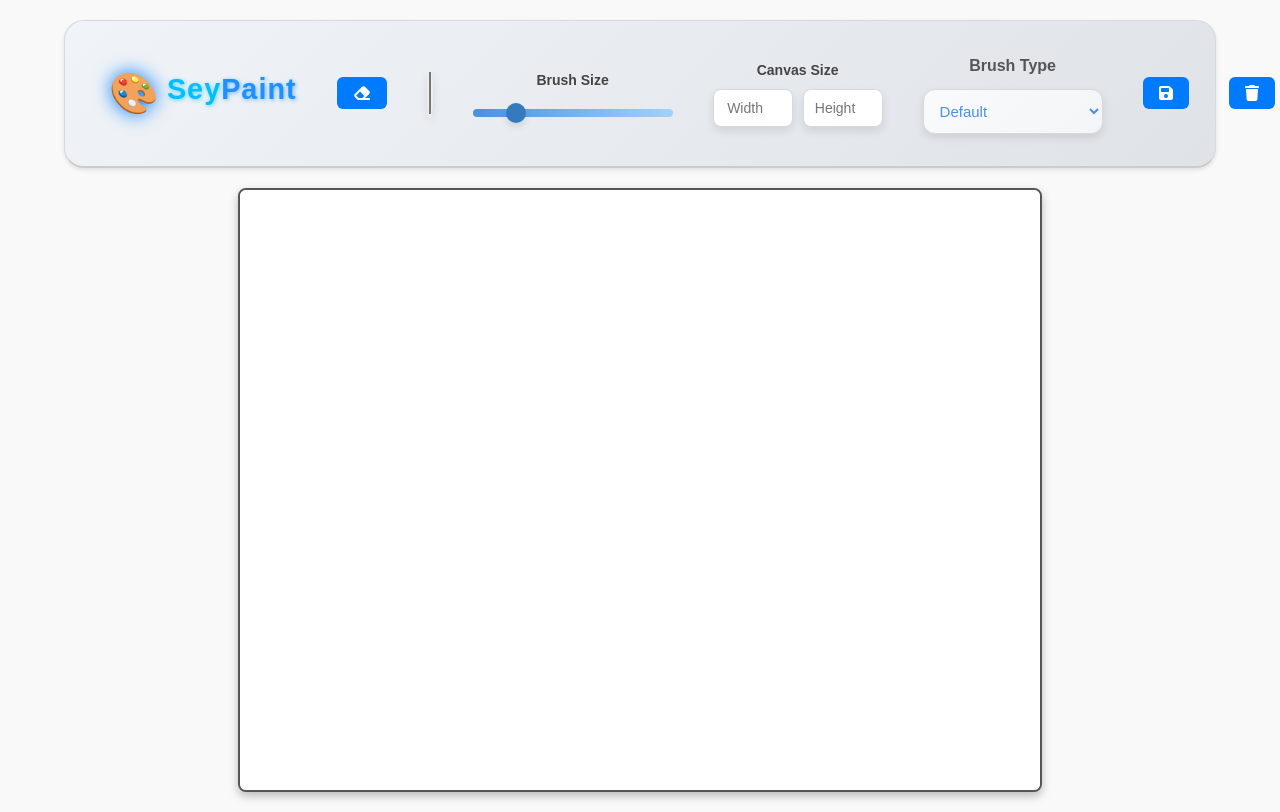
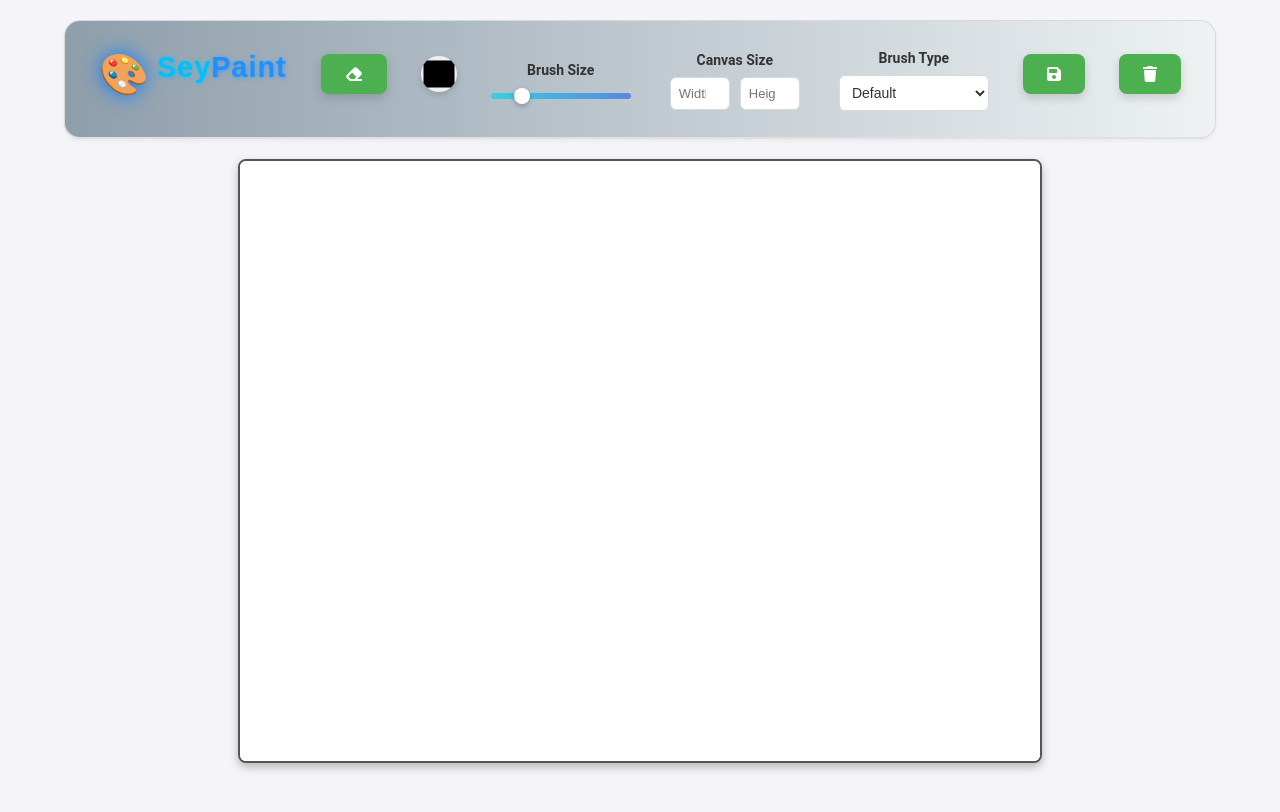
Before and after one commit to omarseyam1729/SeyPaints, a React (Create React App) app: page / in a window 1280 px wide. Built offline with nearby package versions, Linux system fonts and the light colour scheme.

Commit message:
fixed css

```diff
--- a/src/styles/Toolbar.css
+++ b/src/styles/Toolbar.css
@@ -1,353 +1,315 @@
-/* --- Toolbar Container --- */
+/*
+  ===========================
+    GLOBAL RESETS / UTILS
+  ===========================
+*/
+
+/*
+  A simple reset for box-sizing so padding & border are included in width/height calculations
+*/
+*,
+*::before,
+*::after {
+  box-sizing: border-box;
+}
+
+/* Remove default margins/padding on body for a clean slate */
+body {
+  margin: 0;
+  padding: 0;
+  font-family: -apple-system, BlinkMacSystemFont, "Segoe UI", Roboto, Oxygen, Ubuntu, Cantarell,
+    "Open Sans", "Helvetica Neue", sans-serif;
+  background: #fafafa;
+}
+
+/*
+  ===========================
+         TOOLBAR
+  ===========================
+*/
+
 .toolbar {
-  display: -webkit-box;
-  display: -moz-box;
-  display: -ms-flexbox;
-  display: -webkit-flex;
+  /* Use modern Flexbox with wrapping for responsiveness */
   display: flex;
-  -webkit-box-pack: center;
-  -moz-box-pack: center;
-  -ms-flex-pack: center;
-  -webkit-justify-content: center;
+  flex-wrap: wrap;
   justify-content: center;
-  -webkit-box-align: center;
-  -moz-box-align: center;
-  -ms-flex-align: center;
-  -webkit-align-items: center;
   align-items: center;
-  /* Instead of gap: 40px; we use margin on children */
+
   margin: 20px auto;
-  padding: 20px;
+  padding: 15px 20px;
   max-width: 90%;
   border: 1px solid #d6d9de;
-  border-radius: 20px;
-  -webkit-box-shadow: 0 10px 20px rgba(0,0,0,0.15);
-  -moz-box-shadow: 0 10px 20px rgba(0,0,0,0.15);
-  box-shadow: 0 10px 20px rgba(0,0,0,0.15);
-  /* Fallback background color */
-  background: #f0f4f8;
-  /* Old gradients could be used if you need IE9 or older Safari/Android */
-  background: -webkit-linear-gradient(135deg, #f0f4f8, #dfe3e8);
-  background: -moz-linear-gradient(135deg, #f0f4f8, #dfe3e8);
-  background: linear-gradient(135deg, #f0f4f8, #dfe3e8);
+  border-radius: 16px;
+
+  /* Eye-catching gradient background with fallback */
+  background: #8e9eab; /* fallback for old browsers */
+  background: linear-gradient(to right, #8e9eab, #eef2f3);
+
+  box-shadow: 0 10px 30px rgba(0, 0, 0, 0.15);
+  transition: all 0.3s ease;
 }
 
+/* Simulating 'gap' with margins on children (for better older-browser support) */
 .toolbar > * {
-  margin: 0 20px;  /* replicate the 'gap: 40px;' effect (20px on each side) */
+  margin: 0 10px 10px 10px; /* give bottom margin for wrapping too */
 }
 
-/* --- Buttons --- */
-button {
-  display: -webkit-inline-box;
-  display: -moz-inline-box;
-  display: -ms-inline-flexbox;
-  display: -webkit-inline-flex;
-  display: inline-flex;
-  -webkit-box-align: center;
-  -moz-box-align: center;
-  -ms-flex-align: center;
-  -webkit-align-items: center;
-  align-items: center;
-  -webkit-box-pack: center;
-  -moz-box-pack: center;
-  -ms-flex-pack: center;
-  -webkit-justify-content: center;
-  justify-content: center;
-  padding: 12px 18px;
-  color: #fff;
-  font-size: 16px;
-  font-weight: bold;
-  border: none;
-  border-radius: 12px;
-  cursor: pointer;
-  /* Fallback background color */
-  background: #4a90e2;
-  /* Gradient backgrounds with fallbacks */
-  background: -webkit-linear-gradient(135deg, #4a90e2, #357abd);
-  background: -moz-linear-gradient(135deg, #4a90e2, #357abd);
-  background: linear-gradient(135deg, #4a90e2, #357abd);
-  /* Transitions with vendor prefixes */
-  -webkit-transition: -webkit-transform 0.3s ease, -webkit-box-shadow 0.3s ease, background 0.3s ease;
-  -moz-transition: -moz-transform 0.3s ease, -moz-box-shadow 0.3s ease, background 0.3s ease;
-  transition: transform 0.3s ease, box-shadow 0.3s ease, background 0.3s ease;
+/*
+  RESPONSIVE: For narrower screens, reduce padding, margin, and radius
+*/
+@media (max-width: 600px) {
+  .toolbar {
+    margin: 10px auto;
+    padding: 10px;
+    border-radius: 10px;
+  }
+  .toolbar > * {
+    margin: 5px;
+  }
 }
 
+/*
+  ===========================
+          BUTTONS
+  ===========================
+*/
+
+button {
+  display: inline-flex;
+  align-items: center;
+  justify-content: center;
+
+  /* Slightly bigger padding and font for a pleasing CTA look */
+  padding: 12px 20px;
+  font-size: 15px;
+  font-weight: 600;
+  color: #fff;
+  border: none;
+  border-radius: 8px;
+  cursor: pointer;
+
+  /* Vibrant gradient to stand out on the toolbar */
+  background: #36d1dc; /* fallback */
+  background: linear-gradient(to right, #36d1dc, #5b86e5);
+
+  transition: all 0.3s ease;
+  box-shadow: 0 4px 10px rgba(0, 0, 0, 0.15);
+}
+
+/* Hover/active states for additional interactivity */
 button:hover {
-  /* Slightly darker gradient */
-  background: -webkit-linear-gradient(135deg, #3b78b1, #2f5c89);
-  background: -moz-linear-gradient(135deg, #3b78b1, #2f5c89);
-  background: linear-gradient(135deg, #3b78b1, #2f5c89);
-  -webkit-box-shadow: 0 6px 12px rgba(0,0,0,0.2);
-  -moz-box-shadow: 0 6px 12px rgba(0,0,0,0.2);
-  box-shadow: 0 6px 12px rgba(0,0,0,0.2);
-  -webkit-transform: scale(1.1);
-  -moz-transform: scale(1.1);
-  transform: scale(1.1);
+  transform: translateY(-2px);
+  box-shadow: 0 8px 16px rgba(0, 0, 0, 0.2);
 }
 
 button:active {
-  background: -webkit-linear-gradient(135deg, #2f5c89, #244d6d);
-  background: -moz-linear-gradient(135deg, #2f5c89, #244d6d);
-  background: linear-gradient(135deg, #2f5c89, #244d6d);
-  -webkit-transform: scale(1);
-  -moz-transform: scale(1);
-  transform: scale(1);
+  transform: translateY(0);
+  box-shadow: 0 4px 10px rgba(0, 0, 0, 0.15);
 }
 
-/* --- Color Picker --- */
+/*
+  ===========================
+        COLOR PICKER
+  ===========================
+*/
+
+/*
+  Ensure the color input remains visible (inline-block) and retains its circular shape.
+*/
 input[type="color"] {
-  width: 50px;
-  height: 50px;
+  display: inline-block;
+  width: 36px;
+  height: 36px;
   border: none;
   border-radius: 50%;
   cursor: pointer;
-  -webkit-box-shadow: 0 4px 8px rgba(0,0,0,0.1);
-  -moz-box-shadow: 0 4px 8px rgba(0,0,0,0.1);
-  box-shadow: 0 4px 8px rgba(0,0,0,0.1);
-  -webkit-transition: -webkit-transform 0.3s ease, -webkit-box-shadow 0.3s ease;
-  -moz-transition: -moz-transform 0.3s ease, -moz-box-shadow 0.3s ease;
+
+  box-shadow: 0 3px 6px rgba(0, 0, 0, 0.15);
   transition: transform 0.3s ease, box-shadow 0.3s ease;
 }
 
 input[type="color"]:hover {
-  -webkit-transform: scale(1.2);
-  -moz-transform: scale(1.2);
-  transform: scale(1.2);
-  -webkit-box-shadow: 0 6px 12px rgba(0,0,0,0.2);
-  -moz-box-shadow: 0 6px 12px rgba(0,0,0,0.2);
-  box-shadow: 0 6px 12px rgba(0,0,0,0.2);
+  transform: scale(1.1);
+  box-shadow: 0 5px 10px rgba(0, 0, 0, 0.25);
 }
 
-/* --- Range Slider --- */
+/*
+  ===========================
+      RANGE SLIDER
+  ===========================
+*/
+
 input[type="range"] {
-  width: 200px;
-  height: 8px;
-  margin-top: 10px;
-  border-radius: 10px;
-  background: #4a90e2; /* fallback */
-  background: -webkit-linear-gradient(left, #4a90e2, #a4d1f9);
-  background: -moz-linear-gradient(left, #4a90e2, #a4d1f9);
-  background: linear-gradient(to right, #4a90e2, #a4d1f9);
+  width: 140px;
+  height: 6px;
+  margin-top: 6px;
+  border-radius: 6px;
   outline: none;
-  /* appearance resets for older browsers */
-  -webkit-appearance: none;
-  -moz-appearance: none;
+
+  /* Fallback + gradient */
+  background: #5b86e5;
+  background: linear-gradient(to right, #36d1dc, #5b86e5);
+
+  -webkit-appearance: none; /* Remove default styling in WebKit */
   appearance: none;
-  -webkit-transition: box-shadow 0.3s ease;
-  -moz-transition: box-shadow 0.3s ease;
   transition: box-shadow 0.3s ease;
 }
 
+/* Chrome / Safari / Edge Thumb */
 input[type="range"]::-webkit-slider-thumb {
-  -webkit-appearance: none; /* Safari/Chrome */
+  -webkit-appearance: none;
   appearance: none;
-  width: 20px;
-  height: 20px;
+  width: 16px;
+  height: 16px;
   border-radius: 50%;
-  background: #357abd;
+  background: #ffffff;
   cursor: pointer;
-  -webkit-box-shadow: 0 4px 6px rgba(0,0,0,0.1);
-  -moz-box-shadow: 0 4px 6px rgba(0,0,0,0.1);
-  box-shadow: 0 4px 6px rgba(0,0,0,0.1);
-  -webkit-transition: -webkit-transform 0.3s ease, -webkit-box-shadow 0.3s ease;
-  -moz-transition: -moz-transform 0.3s ease, -moz-box-shadow 0.3s ease;
+  box-shadow: 0 2px 5px rgba(0, 0, 0, 0.25);
   transition: transform 0.3s ease, box-shadow 0.3s ease;
 }
 
 input[type="range"]::-webkit-slider-thumb:hover {
-  -webkit-transform: scale(1.2);
-  -moz-transform: scale(1.2);
-  transform: scale(1.2);
-  -webkit-box-shadow: 0 6px 10px rgba(0,0,0,0.2);
-  -moz-box-shadow: 0 6px 10px rgba(0,0,0,0.2);
-  box-shadow: 0 6px 10px rgba(0,0,0,0.2);
+  transform: scale(1.15);
+  box-shadow: 0 4px 8px rgba(0, 0, 0, 0.3);
 }
 
-/* For Firefox sliders: */
+/* Firefox Thumb */
 input[type="range"]::-moz-range-thumb {
-  width: 20px;
-  height: 20px;
+  width: 16px;
+  height: 16px;
   border-radius: 50%;
-  background: #357abd;
+  background: #ffffff;
   cursor: pointer;
   border: none;
-  -webkit-box-shadow: 0 4px 6px rgba(0,0,0,0.1);
-  box-shadow: 0 4px 6px rgba(0,0,0,0.1);
+  box-shadow: 0 2px 5px rgba(0, 0, 0, 0.25);
   transition: transform 0.3s ease, box-shadow 0.3s ease;
 }
+
 input[type="range"]::-moz-range-thumb:hover {
-  transform: scale(1.2);
-  box-shadow: 0 6px 10px rgba(0,0,0,0.2);
+  transform: scale(1.15);
+  box-shadow: 0 4px 8px rgba(0, 0, 0, 0.3);
 }
 
-/* --- Brush Size Container --- */
+/*
+  ===========================
+    SHARED CONTAINER STYLES
+  ===========================
+*/
+
 .brush-size-container,
 .canvas-size-container,
 .brush-type-container {
-  display: -webkit-box;
-  display: -moz-box;
-  display: -ms-flexbox;
-  display: -webkit-flex;
   display: flex;
-  -webkit-box-orient: vertical;
-  -moz-box-orient: vertical;
-  -ms-flex-direction: column;
-  -webkit-flex-direction: column;
   flex-direction: column;
-  -webkit-box-align: center;
-  -moz-box-align: center;
-  -ms-flex-align: center;
-  -webkit-align-items: center;
   align-items: center;
-  -webkit-box-pack: center;
-  -moz-box-pack: center;
-  -ms-flex-pack: center;
-  -webkit-justify-content: center;
   justify-content: center;
-  margin: 20px;
+  margin: 10px;
+  text-align: center;
 }
 
+/* Labels: slightly larger, bold, good contrast */
 .brush-size-container label,
 .canvas-size-container label,
 .brush-type-container label {
   font-size: 14px;
-  font-weight: bold;
-  color: #444;
-  margin-bottom: 8px;
+  font-weight: 600;
+  color: #333;
+  margin-bottom: 6px;
 }
 
-/* --- Canvas Size Container --- */
-.canvas-size-container {
-  margin-left: 20px;
-  margin-right: 20px;
+/*
+  ===========================
+    CANVAS SIZE CONTAINER
+  ===========================
+*/
+
+.canvas-size-container .canvas-size-inputs {
+  display: flex;
+  align-items: center;
 }
 
-.canvas-size-container .canvas-size-inputs {
-  display: -webkit-box;
-  display: -moz-box;
-  display: -ms-flexbox;
-  display: -webkit-flex;
-  display: flex;
-  -webkit-box-align: center;
-  -moz-box-align: center;
-  -ms-flex-align: center;
-  -webkit-align-items: center;
-  align-items: center;
-  gap: 10px; /* Gap might not be supported in older browsers, optionally replace with margin if needed */
+/* "gap" with margin for older browsers */
+.canvas-size-container .canvas-size-inputs input[type="number"] {
+  width: 60px;
+  padding: 8px;
+  font-size: 13px;
+  text-align: center;
+  border: 1px solid #d6d9de;
+  border-radius: 6px;
+  outline: none;
+  margin: 0 5px;
+  transition: transform 0.2s ease, box-shadow 0.2s ease;
 }
 
-.canvas-size-container input[type="number"] {
-  width: 80px;
-  padding: 10px;
-  font-size: 14px;
-  text-align: center;
-  border: 1px solid #d6d9de;
-  border-radius: 8px;
-  outline: none;
-  -webkit-box-shadow: 0 4px 8px rgba(0,0,0,0.1);
-  -moz-box-shadow: 0 4px 8px rgba(0,0,0,0.1);
-  box-shadow: 0 4px 8px rgba(0,0,0,0.1);
-  -webkit-transition: -webkit-transform 0.3s ease, -webkit-box-shadow 0.3s ease;
-  -moz-transition: -moz-transform 0.3s ease, -moz-box-shadow 0.3s ease;
-  transition: transform 0.3s ease, box-shadow 0.3s ease;
+.canvas-size-container .canvas-size-inputs input[type="number"]:focus {
+  box-shadow: 0 0 6px rgba(54, 209, 220, 0.5);
 }
 
-.canvas-size-container input[type="number"]:hover {
-  -webkit-transform: scale(1.1);
-  -moz-transform: scale(1.1);
-  transform: scale(1.1);
-  -webkit-box-shadow: 0 6px 12px rgba(0,0,0,0.2);
-  -moz-box-shadow: 0 6px 12px rgba(0,0,0,0.2);
-  box-shadow: 0 6px 12px rgba(0,0,0,0.2);
-}
-
-/* --- Brush Type Container --- */
-.brush-type-container label {
-  font-size: 16px;
-  color: #555;
-  margin-bottom: 10px;
-}
+/*
+  ===========================
+       BRUSH TYPE SELECT
+  ===========================
+*/
 
 #brush-type {
-  width: 180px;
-  padding: 12px;
-  font-size: 15px;
-  color: #4a90e2;
+  width: 150px;
+  padding: 8px;
+  font-size: 14px;
+  color: #333;
+  background: #fff;
   border: 1px solid #d6d9de;
-  border-radius: 12px;
+  border-radius: 6px;
   cursor: pointer;
-  /* Fallback background */
-  background: #f9fafc;
-  background: -webkit-linear-gradient(135deg, #f9fafc, #f4f5f7);
-  background: -moz-linear-gradient(135deg, #f9fafc, #f4f5f7);
-  background: linear-gradient(135deg, #f9fafc, #f4f5f7);
-  -webkit-box-shadow: 0 4px 8px rgba(0,0,0,0.1);
-  -moz-box-shadow: 0 4px 8px rgba(0,0,0,0.1);
-  box-shadow: 0 4px 8px rgba(0,0,0,0.1);
-  -webkit-transition: all 0.3s ease;
-  -moz-transition: all 0.3s ease;
   transition: all 0.3s ease;
 }
 
 #brush-type:hover {
-  -webkit-transform: scale(1.05);
-  -moz-transform: scale(1.05);
   transform: scale(1.05);
-  -webkit-box-shadow: 0 6px 12px rgba(0,0,0,0.2);
-  -moz-box-shadow: 0 6px 12px rgba(0,0,0,0.2);
-  box-shadow: 0 6px 12px rgba(0,0,0,0.2);
+  box-shadow: 0 3px 8px rgba(0,0,0,0.15);
 }
 
 #brush-type:focus {
   outline: none;
-  border-color: #4a90e2;
-  -webkit-box-shadow: 0 0 10px rgba(74,144,226,0.8);
-  -moz-box-shadow: 0 0 10px rgba(74,144,226,0.8);
-  box-shadow: 0 0 10px rgba(74,144,226,0.8);
+  border-color: #36d1dc;
+  box-shadow: 0 0 6px rgba(54, 209, 220, 0.5);
 }
 
 #brush-type option {
   font-size: 14px;
   color: #333;
   background: #fff;
-  padding: 8px;
+  padding: 4px 8px;
   cursor: pointer;
 }
 
-#brush-type option:hover {
-  background: #f4f5f7;
-}
+/*
+  ===========================
+       BRUSH OPTIONS
+  ===========================
+*/
 
-/* --- Brush Options --- */
 .brush-options {
   margin-bottom: 10px;
   padding: 10px;
-  font-size: 16px;
+  font-size: 15px;
+  color: #444;
 }
 
-/* --- Brush Icons --- */
 .brush-icons {
   list-style: none;
   margin: 0;
   padding: 0;
 }
 
+/* Slightly larger icons for visual clarity */
 .brush-icons li {
-  display: -webkit-box;
-  display: -moz-box;
-  display: -ms-flexbox;
-  display: -webkit-flex;
   display: flex;
-  -webkit-box-align: center;
-  -moz-box-align: center;
-  -ms-flex-align: center;
-  -webkit-align-items: center;
   align-items: center;
   margin-bottom: 5px;
   font-size: 18px;
 }
 
 .brush-icons li i {
-  margin-right: 10px;
+  margin-right: 8px;
   color: #555;
 }
--- a/src/styles/global.css
+++ b/src/styles/global.css
@@ -6,13 +6,14 @@
 }
 
 html {
-    font-size: 100%; /* Base font size for rem units */
+  font-size: 100%;
+  scroll-behavior: smooth;
 }
 
 body {
-    font-family: Arial, sans-serif;
+  font-family: 'Roboto', Arial, sans-serif;
   color: #333;
-    background-color: #f9f9f9;
+  background-color: #f4f4f9;
   line-height: 1.6;
   -webkit-font-smoothing: antialiased;
   -moz-osx-font-smoothing: grayscale;
@@ -60,36 +61,40 @@
 /* Responsive Typography */
 h1, h2, h3, h4, h5, h6 {
   font-weight: bold;
-    line-height: 1.2;
-    margin-bottom: 0.5rem;
+  line-height: 1.3;
+  margin-bottom: 0.75rem;
 }
 
 h1 {
-    font-size: 2rem;
+  font-size: 2.25rem;
+  color: #222;
 }
 
 h2 {
-    font-size: 1.75rem;
+  font-size: 2rem;
+  color: #444;
 }
 
 h3 {
-    font-size: 1.5rem;
+  font-size: 1.75rem;
+  color: #555;
 }
 
 p {
-    margin-bottom: 1rem;
+  margin-bottom: 1.25rem;
   font-size: 1rem;
+  color: #666;
 }
 
 @media (min-width: 768px) {
   h1 {
+    font-size: 3rem;
+  }
+  h2 {
     font-size: 2.5rem;
   }
-    h2 {
+  h3 {
     font-size: 2rem;
-    }
-    h3 {
-      font-size: 1.75rem;
   }
   p {
     font-size: 1.125rem;
@@ -102,10 +107,11 @@
   display: flex;
   justify-content: center;
   align-items: center;
-    background-color: #ffffff;
+  background-color: #fff;
   border: 1px solid #ddd;
+  box-shadow: 0 4px 6px rgba(0, 0, 0, 0.1);
   overflow: hidden;
-    border-radius: 8px;
+  border-radius: 12px;
 }
 
 canvas {
@@ -119,64 +125,69 @@
   display: flex;
   justify-content: space-between;
   align-items: center;
-    padding: 0.75rem 1.5rem;
-    background-color: #f0f0f0;
-    border-bottom: 2px solid #ccc;
-    color: #333;
-    box-shadow: 0px 2px 4px rgba(0, 0, 0, 0.1);
+  padding: 1rem 1.5rem;
+  background-color: #ffffff;
+  border-bottom: 2px solid #e0e0e0;
+  box-shadow: 0 2px 4px rgba(0, 0, 0, 0.05);
 }
 
 .toolbar button {
   color: #fff;
-    background-color: #007bff;
-    padding: 0.5rem 1rem;
-    border-radius: 6px;
+  background-color: #4caf50;
+  padding: 0.75rem 1.5rem;
+  border-radius: 8px;
   font-size: 1rem;
-    transition: background-color 0.3s ease;
+  font-weight: bold;
+  transition: background-color 0.3s ease, transform 0.2s ease;
 }
 
 .toolbar button:hover {
-    background-color: #0056b3;
+  background-color: #43a047;
+  transform: translateY(-2px);
 }
 
 .toolbar button:active {
-    background-color: #003f8a;
+  background-color: #388e3c;
+  transform: translateY(0);
 }
 
 .toolbar-title {
-    font-size: 1.5rem;
+  font-size: 1.75rem;
   font-weight: bold;
-    color: #333;
+  color: #222;
 }
 
 /* Footer Styles */
 .footer {
   text-align: center;
-    padding: 1rem;
-    background-color: #f0f0f0;
-    color: #666;
+  padding: 1.5rem;
+  background-color: #ffffff;
+  color: #888;
   font-size: 0.875rem;
-    border-top: 2px solid #ccc;
+  border-top: 2px solid #e0e0e0;
+  box-shadow: 0 -2px 4px rgba(0, 0, 0, 0.05);
 }
 
 /* Responsive Design Breakpoints */
 @media (max-width: 576px) {
   .toolbar {
     flex-direction: column;
-      gap: 0.5rem;
+    gap: 0.75rem;
+    padding: 1rem;
   }
 
   .toolbar-title {
-      font-size: 1.25rem;
+    font-size: 1.5rem;
   }
 
   .footer {
     font-size: 0.75rem;
+    padding: 1rem;
   }
 }
 
 @media (min-width: 1200px) {
   .container {
-      width: 85%;
+    width: 80%;
   }
 }
```
Lines whose indentation alone changed are shown as unchanged.
